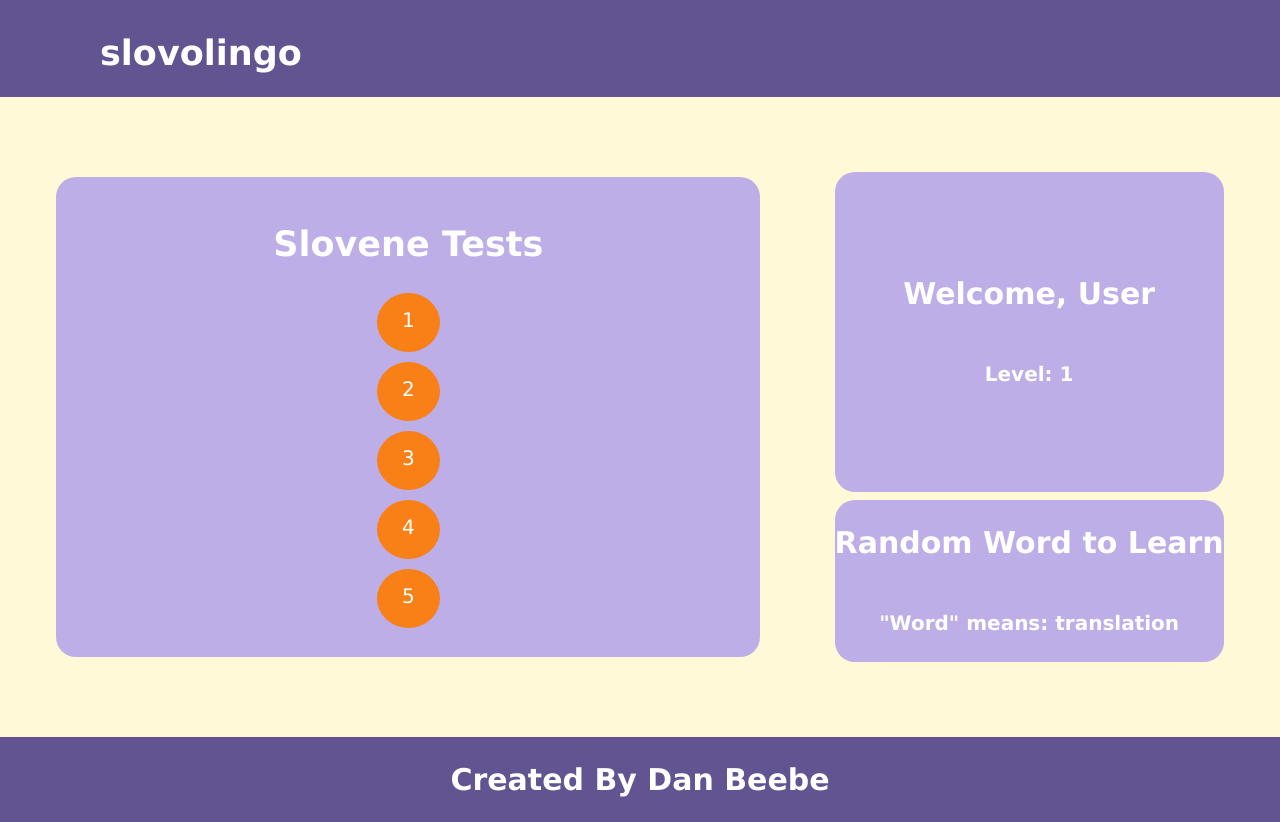
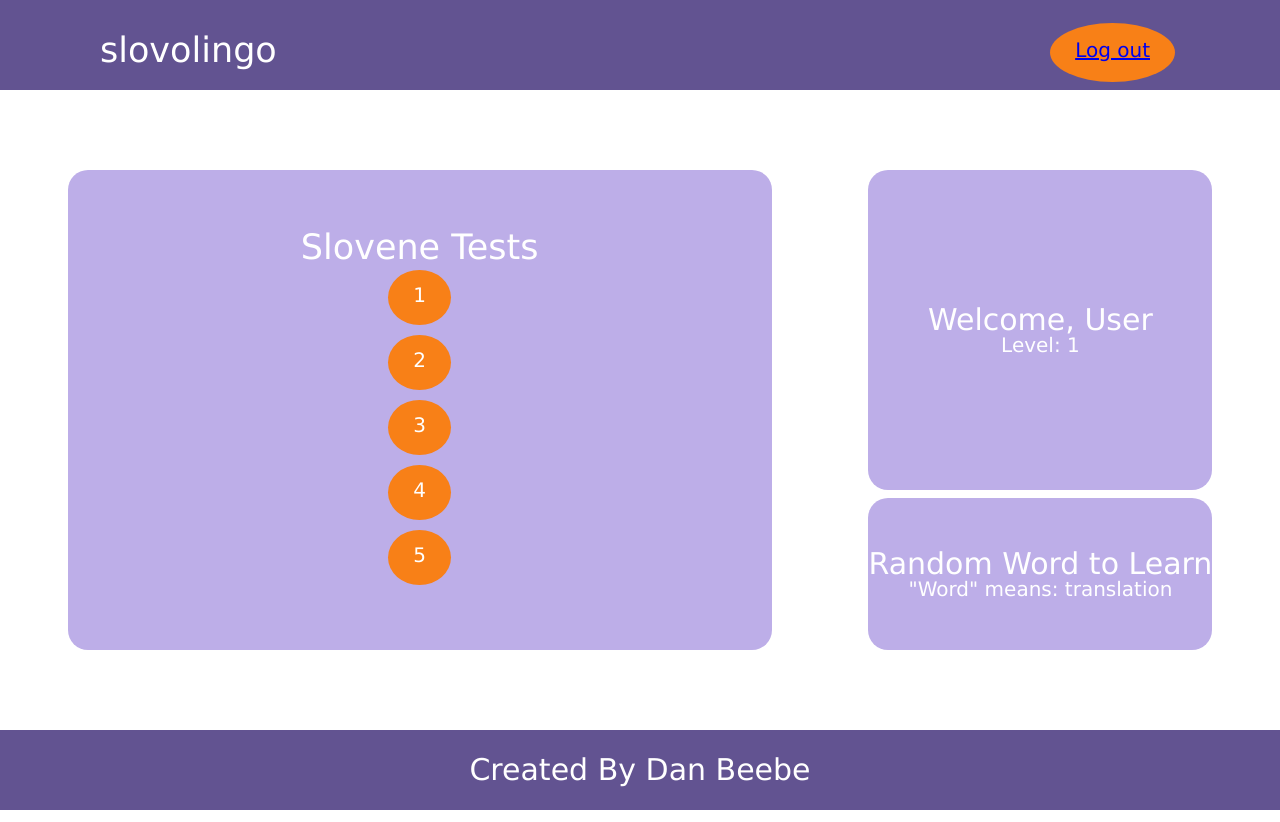
Before and after one commit to danielwbeebe/Slovene-Language-App, a React (Create React App) app in the folder client/: page /main in a window 1280 px wide. Built offline with nearby package versions, Linux system fonts and the light colour scheme.

Commit message:
add public domain css style reset

```diff
--- a/client/src/App.css
+++ b/client/src/App.css
@@ -1,3 +1,55 @@
+/* http://meyerweb.com/eric/tools/css/reset/
+   v2.0 | 20110126
+   License: none (public domain)
+*/
+
+html, body, div, span, applet, object, iframe,
+h1, h2, h3, h4, h5, h6, p, blockquote, pre,
+a, abbr, acronym, address, big, cite, code,
+del, dfn, em, img, ins, kbd, q, s, samp,
+small, strike, strong, sub, sup, tt, var,
+b, u, i, center,
+dl, dt, dd, ol, ul, li,
+fieldset, form, label, legend,
+table, caption, tbody, tfoot, thead, tr, th, td,
+article, aside, canvas, details, embed,
+figure, figcaption, footer, header, hgroup,
+menu, nav, output, ruby, section, summary,
+time, mark, audio, video {
+  margin: 0;
+  padding: 0;
+  border: 0;
+  font-size: 100%;
+  font: inherit;
+  vertical-align: baseline;
+}
+/* HTML5 display-role reset for older browsers */
+article, aside, details, figcaption, figure,
+footer, header, hgroup, menu, nav, section {
+  display: block;
+}
+body {
+  line-height: 1;
+}
+ol, ul {
+  list-style: none;
+}
+blockquote, q {
+  quotes: none;
+}
+blockquote:before, blockquote:after,
+q:before, q:after {
+  content: '';
+  content: none;
+}
+table {
+  border-collapse: collapse;
+  border-spacing: 0;
+}
+* {
+  -webkit-font-smoothing: antialiased;
+}
+
 /*css styling that applies universally*/
 .App {
   text-align: center;
@@ -227,14 +279,21 @@
   color: white;
 }
 
+.main-logout-link {
+  border-radius: 50%;
+  background-color: #F88017;
+  font-size: 20px;
+  padding: 15px 25px 20px 25px;
+  margin: 5px 5px 5px 5px;
+}
+
 .main-main {
   display: flex;
   min-height: 80vh;
   flex-direction: row;
   justify-content: space-around;
   align-items: center;
-  /*background-color: #E8AF47;*/
-  background-color: #FFF9D7;
+  background-color: white;
   color: black;
 }
 
--- a/client/src/components/Main.jsx
+++ b/client/src/components/Main.jsx
@@ -9,6 +9,9 @@ const Main = () => {
       <div className="main-header">
         <div className="main-message">
           <h1>slovolingo</h1>
+        </div>
+        <div className="main-logout">
+          <Link className='main-logout-link' Link to="/">Log out</Link>
         </div>
       </div>
 
@@ -24,7 +27,9 @@ const Main = () => {
 
         <div classname="main-right">
           <div className="main-upper-right">
-            <h2>Welcome, User</h2>
+            <div className="main-welcome-username">
+              <h2>Welcome, User</h2>
+            </div>
             <h4>Level: 1</h4>
           </div>
           <div className="main-lower-right">
```
